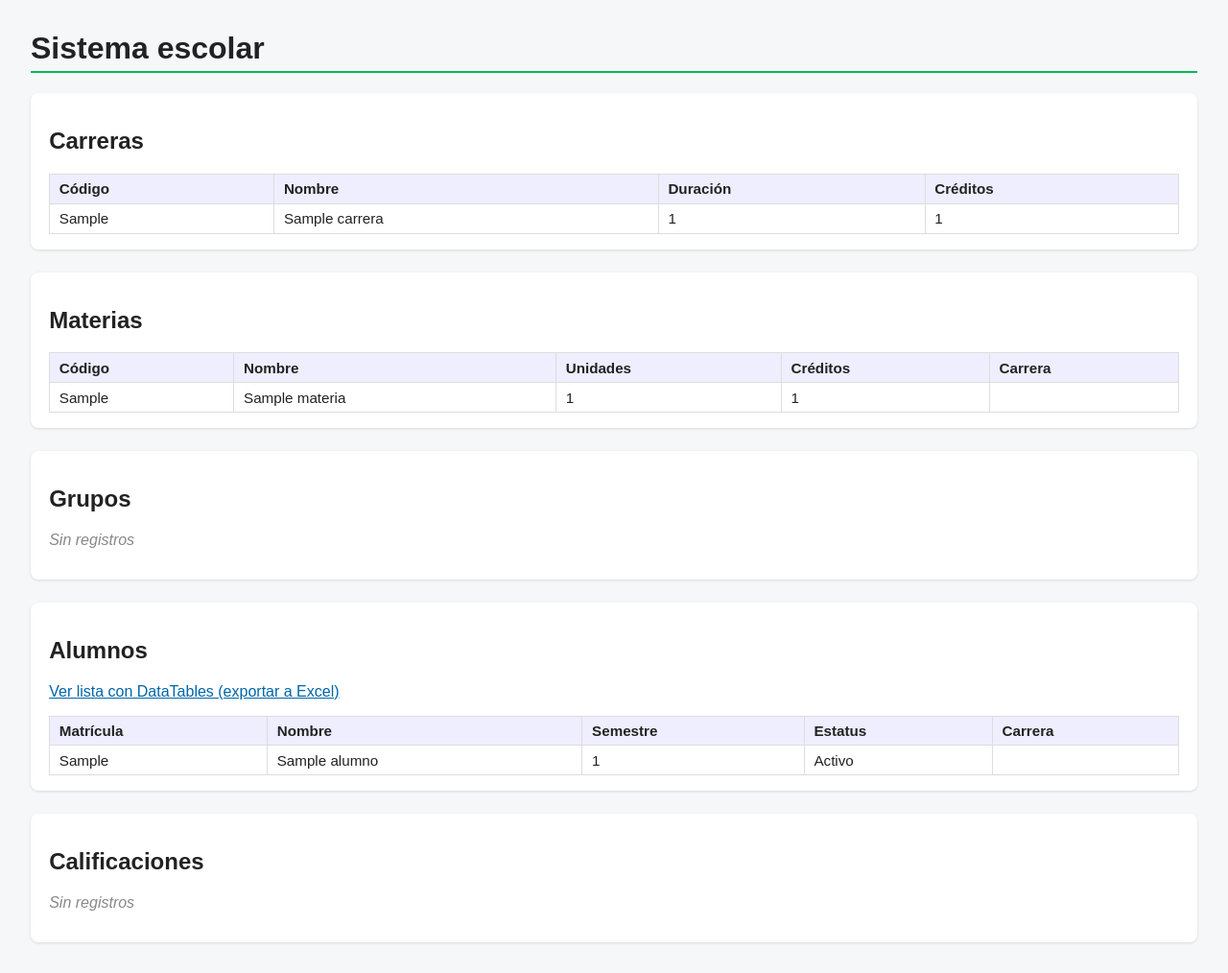
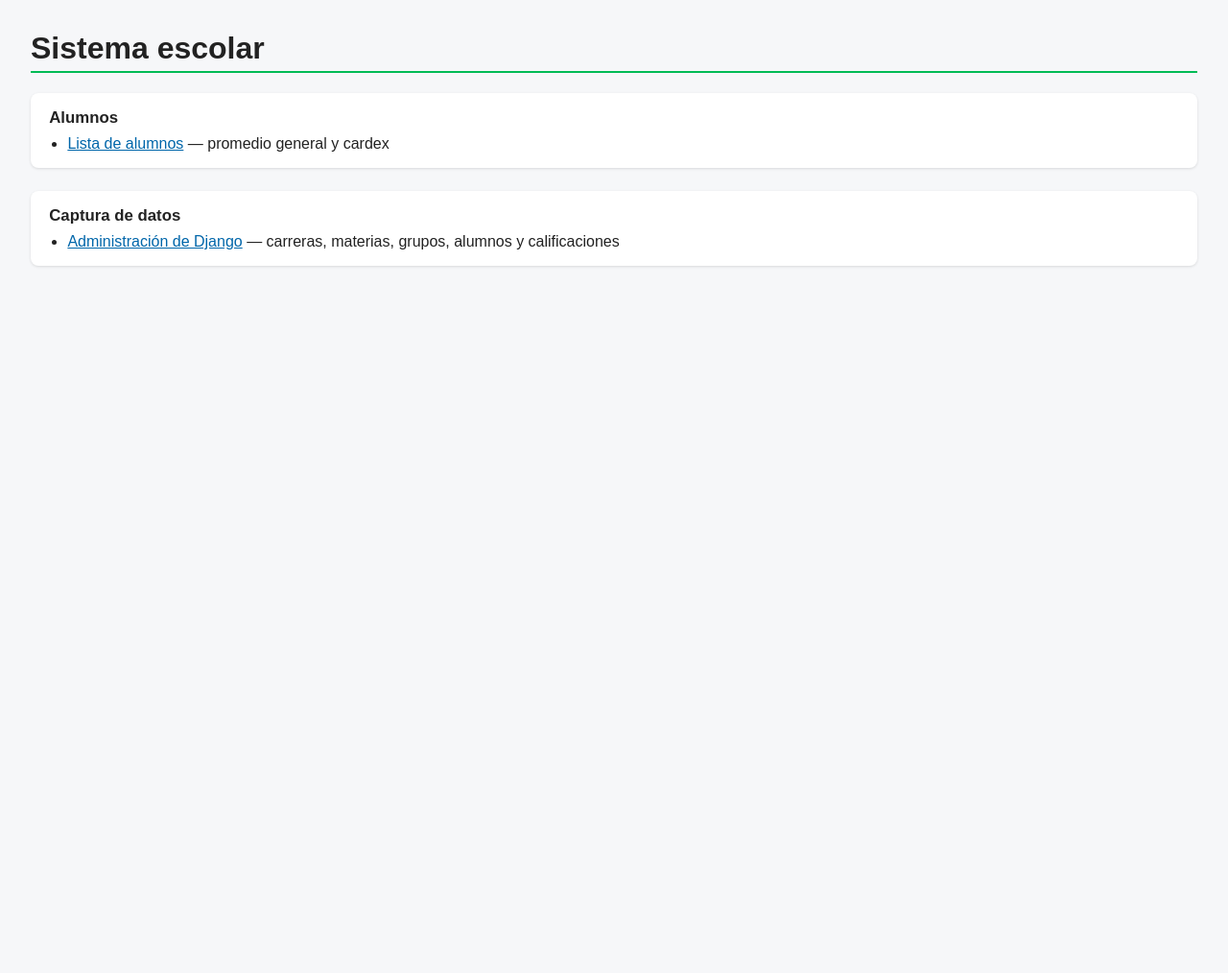
Before and after one commit to Pablojg18/Proyecto-Django, a Django app: page / in a window 1280 px wide. Shown: the whole page at 96% size. After the commit the page ends 278 px from the top, so only its background shows below. Run offline with Django 5.2, Linux system fonts and the light colour scheme; tables that the repository leaves empty hold one stand-in row (values such as "Sample post").

Commit message:
chore: base de datos en MariaDB y proyecto simplificado
Se crea la base escolar con utf8mb4 y se aplican las 19 migraciones. El servicio que escucha en el puerto 3307 es MariaDB 12.1.2 y no MySQL 8.4, por lo que settings.py no cambia: django.db.backends.mysql tambien sirve para MariaDB via PyMySQL.

Se eliminan los scripts .bat porque el servicio de base de datos ya inicia con Windows, asgi.py porque el proyecto solo usa wsgi.py, y tests.py porque estaba vacio. Tambien se retira el bloque MAILERS de settings.py, que no es una opcion valida de Django.

La portada pasa a ser un menu de dos enlaces y la vista index deja de consultar la base, con sus importaciones sin uso. Se actualiza el documento de cambios.

```diff
--- a/academico/templates/academico/index.html
+++ b/academico/templates/academico/index.html
@@ -6,76 +6,27 @@
     <style>
         body { font-family: sans-serif; margin: 2rem; background: #f6f7f9; color: #222; }
         h1 { border-bottom: 2px solid #0b5; padding-bottom: .3rem; }
+        h2 { margin: 0 0 .5rem; font-size: 1.05rem; }
         section { background: #fff; border-radius: 8px; padding: 1rem 1.2rem; margin-bottom: 1.5rem; box-shadow: 0 1px 3px rgba(0,0,0,.12); }
-        table { border-collapse: collapse; width: 100%; font-size: .95rem; }
-        th, td { border: 1px solid #ddd; padding: .4rem .6rem; text-align: left; }
-        th { background: #eef; }
+        ul { margin: 0; padding-left: 1.2rem; }
         a { color: #06a; }
-        .vacio { color: #888; font-style: italic; }
     </style>
 </head>
 <body>
     <h1>Sistema escolar</h1>
 
     <section>
-        <h2>Carreras</h2>
-        {% if carreras %}
-        <table>
-            <tr><th>Código</th><th>Nombre</th><th>Duración</th><th>Créditos</th></tr>
-            {% for c in carreras %}
-            <tr><td>{{ c.codigo }}</td><td>{{ c.nombre }}</td><td>{{ c.duracion }}</td><td>{{ c.creditos }}</td></tr>
-            {% endfor %}
-        </table>
-        {% else %}<p class="vacio">Sin registros</p>{% endif %}
+        <h2>Alumnos</h2>
+        <ul>
+            <li><a href="{% url 'alumno_list' %}">Lista de alumnos</a> &mdash; promedio general y cardex</li>
+        </ul>
     </section>
 
     <section>
-        <h2>Materias</h2>
-        {% if materias %}
-        <table>
-            <tr><th>Código</th><th>Nombre</th><th>Unidades</th><th>Créditos</th><th>Carrera</th></tr>
-            {% for m in materias %}
-            <tr><td>{{ m.codigo }}</td><td>{{ m.nombre }}</td><td>{{ m.unidades }}</td><td>{{ m.creditos }}</td><td>{{ m.carrera }}</td></tr>
-            {% endfor %}
-        </table>
-        {% else %}<p class="vacio">Sin registros</p>{% endif %}
-    </section>
-
-    <section>
-        <h2>Grupos</h2>
-        {% if grupos %}
-        <table>
-            <tr><th>Materia</th><th>Periodo</th><th>Turno</th><th>Horario</th><th>Aula</th><th>Cupo</th><th>Alumnos</th></tr>
-            {% for g in grupos %}
-            <tr><td>{{ g.materia }}</td><td>{{ g.periodo }}</td><td>{{ g.get_turno_display }}</td><td>{{ g.horario }}</td><td>{{ g.aula }}</td><td>{{ g.cupo }}</td><td>{{ g.num_alumnos }}</td></tr>
-            {% endfor %}
-        </table>
-        {% else %}<p class="vacio">Sin registros</p>{% endif %}
-    </section>
-
-    <section>
-        <h2>Alumnos</h2>
-        <p><a href="{% url 'alumno_list' %}">Ver lista con DataTables (exportar a Excel)</a></p>
-        {% if alumnos %}
-        <table>
-            <tr><th>Matrícula</th><th>Nombre</th><th>Semestre</th><th>Estatus</th><th>Carrera</th></tr>
-            {% for a in alumnos %}
-            <tr><td>{{ a.matricula }}</td><td>{{ a.nombre }}</td><td>{{ a.semestre }}</td><td>{{ a.get_estatus_display }}</td><td>{{ a.carrera }}</td></tr>
-            {% endfor %}
-        </table>
-        {% else %}<p class="vacio">Sin registros</p>{% endif %}
-    </section>
-
-    <section>
-        <h2>Calificaciones</h2>
-        {% if calificaciones %}
-        <table>
-            <tr><th>Alumno</th><th>Grupo</th><th>Valor</th><th>Inscripción</th><th>Captura</th></tr>
-            {% for cal in calificaciones %}
-            <tr><td>{{ cal.alumno }}</td><td>{{ cal.grupo }}</td><td>{{ cal.valor|default:"—" }}</td><td>{{ cal.fecha_inscripcion }}</td><td>{{ cal.fecha_captura|default:"—" }}</td></tr>
-            {% endfor %}
-        </table>
-        {% else %}<p class="vacio">Sin registros</p>{% endif %}
+        <h2>Captura de datos</h2>
+        <ul>
+            <li><a href="{% url 'admin:index' %}">Administración de Django</a> &mdash; carreras, materias, grupos, alumnos y calificaciones</li>
+        </ul>
     </section>
 </body>
 </html>
--- a/academico/tests.py
+++ /dev/null
@@ -1,3 +0,0 @@
-from django.test import TestCase
-
-# Create your tests here.
--- a/academico/views.py
+++ b/academico/views.py
@@ -2,18 +2,11 @@ from django.shortcuts import render, redirect, get_object_or_404
 from django.contrib import messages
 from django.utils import timezone
 from .forms import CalificacionFormSet
-from .models import Carrera, Materia, Grupo, Alumno, Calificacion
+from .models import Alumno, Calificacion
 
 
 def index(request):
-    contexto = {
-        'carreras': Carrera.objects.all(),
-        'materias': Materia.objects.all(),
-        'grupos': Grupo.objects.all(),
-        'alumnos': Alumno.objects.all(),
-        'calificaciones': Calificacion.objects.all(),
-    }
-    return render(request, 'academico/index.html', contexto)
+    return render(request, 'academico/index.html')
 
 
 def alumno_list(request):
```
Also changed, not shown: DOCUMENTO_DE_CAMBIOS.md (+41 -0 lines), escolar_project/asgi.py (deleted, +0 -16 lines), escolar_project/settings.py (+0 -10 lines), 2 other files.
